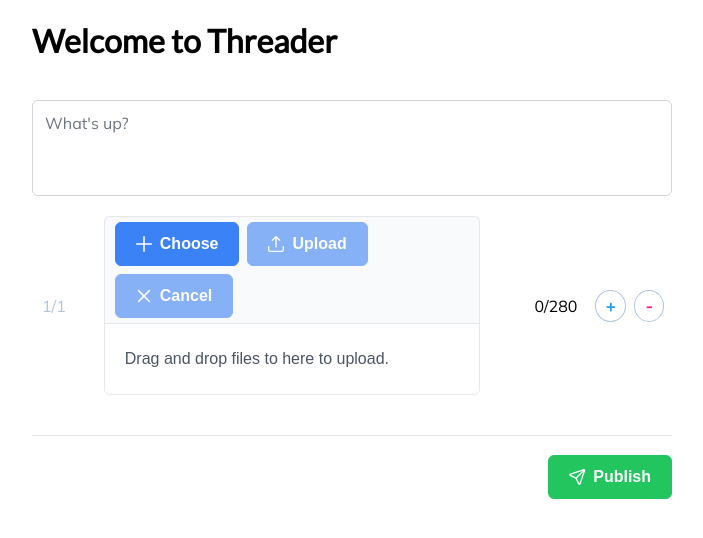
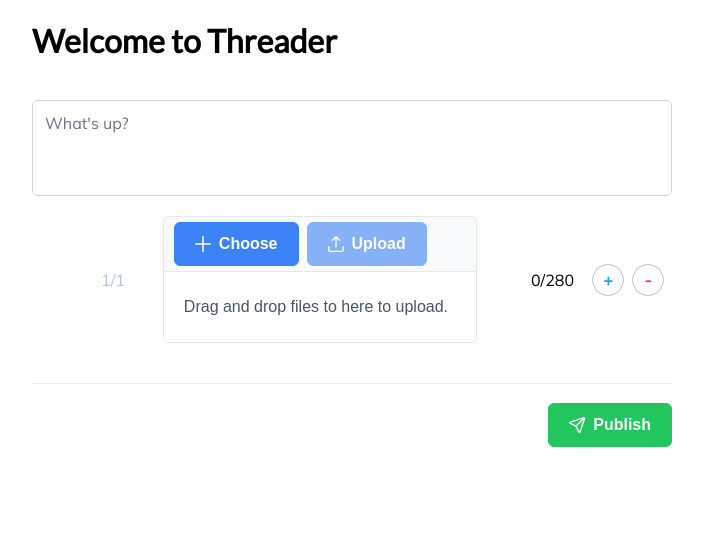
Before and after one commit to jbuget/threadr-app, a Nuxt app: page / in a window 1280 px wide. Shown: the top 538 px of the page, without its empty margins (288-991 px from the left). Built offline with nearby package versions, Linux system fonts and the light colour scheme; a web font is replaced by a local one.

Commit message:
Rename messsage.body into message.text (and prepare message.files? property)

```diff
--- a/components/Editor.vue
+++ b/components/Editor.vue
@@ -4,12 +4,12 @@
 const toast = useToast();
 
 const messages = reactive([{
-    body: '',
+    text: '',
     files: []
 }])
 
 function addMessageBelow(index: number) {
-    const newMessage = { body: '', files: [] }
+    const newMessage = { text: '', files: [] }
     messages.splice(index, 0, newMessage);
 }
 
@@ -21,7 +21,7 @@
 }
 
 async function publishThread() {
-    const nonEmptyMessages = messages.filter((message) => message.body.trim().length > 0)
+    const nonEmptyMessages = messages.filter((message) => message.text.trim().length > 0)
     //await $fetch('/api/threads', { method: 'post', body: { messages: nonEmptyMessages } })
     toast.add({ severity: 'success', summary: 'Thread published', detail: `${nonEmptyMessages.length} posts published`, life: 3000 });
 }
@@ -37,20 +37,28 @@
         <Toast />
         <div class="messages">
             <div class="message" v-for="(message, index) in messages">
-                <Textarea v-model="message.body" placeholder="What's up?" rows="4" autoResize></Textarea>
+                <Textarea v-model="message.text" placeholder="What's up?" rows="4" autoResize></Textarea>
                 <div class="actions">
                     <!-- <div role="button" aria-label="Gallery" tabindex="0"></div>-->
                     <div class="message-index"><span>{{ index + 1 }}/{{ messages.length }}</span></div>
                     <div class="add-attachments">
                         <!-- Max file size: ~8Mb, according to Mastodon max size --->
                         <!-- cf. https://docs.joinmastodon.org/user/posting/#media -->
-                        <FileUpload mode="advanced" name="attachments" url="/api/media" accept="image/*" :multiple="true" :fileLimit=4 :maxFileSize="8000000" @upload="onAdvancedUpload($event)">
+                        <FileUpload mode="advanced"
+                        name="attachments"
+                        url="/api/media"
+                        accept="image/*"
+                        :multiple="true"
+                        :fileLimit=4
+                        :maxFileSize="8000000"
+                        :showCancelButton=false
+                        @upload="onAdvancedUpload($event)">
                             <template #empty>
                                 <p>Drag and drop files to here to upload.</p>
                             </template>
                         </FileUpload>
                     </div>
-                    <div class="message-length">{{ message.body.length }}/280</div>
+                    <div class="message-length">{{ message.text.length }}/280</div>
                     <div class="add-message" role="button" tabindex="0" title="Add message"
                         @keyup.enter="addMessageBelow(index + 1)" @click="addMessageBelow(index + 1)">
                         <span>+</span>
```
Also changed, not shown: 1 other file (tests, documents, lock files or other folders).
